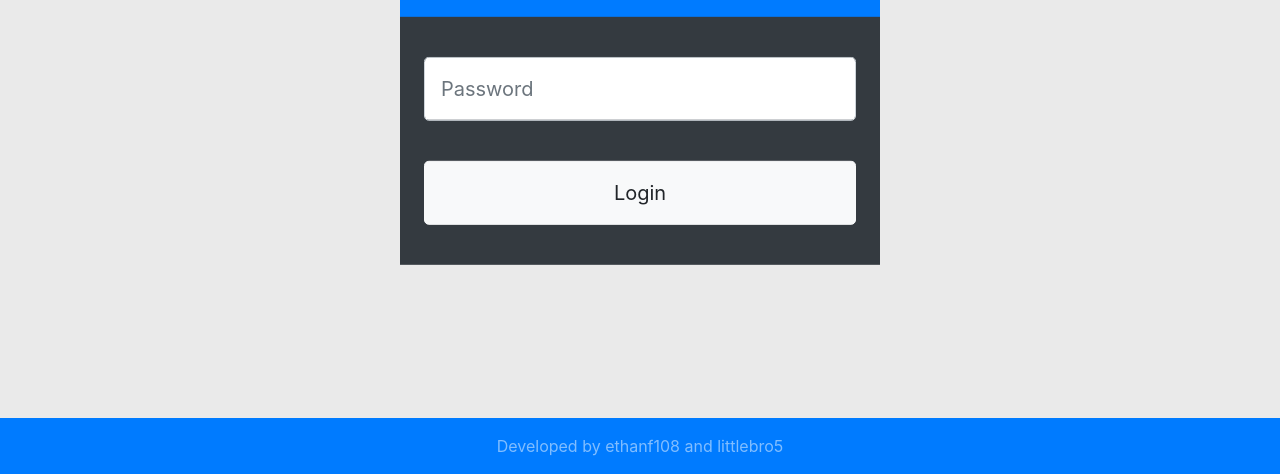
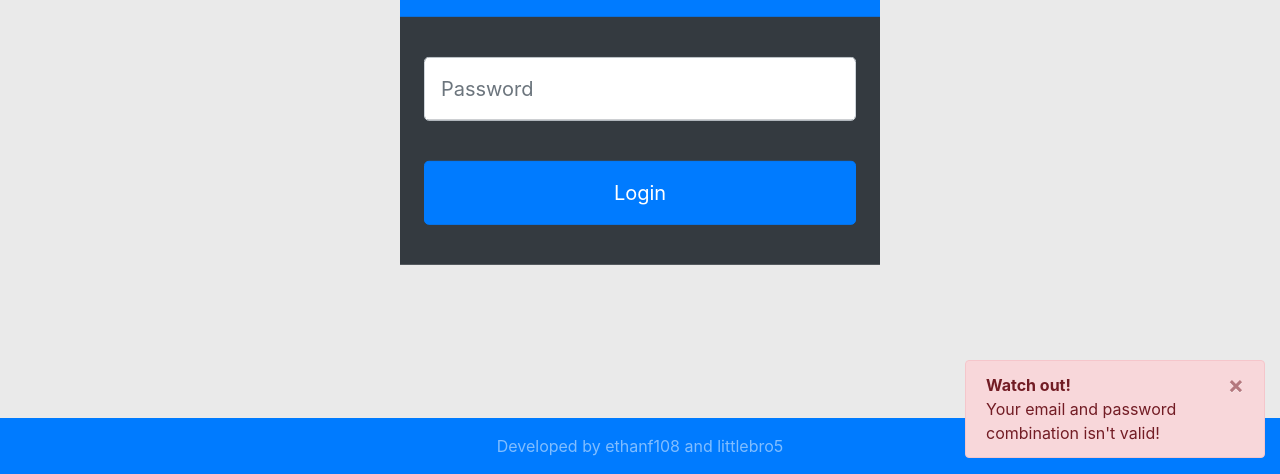
Before and after one commit to aaron-kirk/QSource, a plain HTML site: page login.html in a window 1280 px wide. Both pictures are taken after a click on the button "Next". Shown: the part 326-800 px from the top of the page. Drawn offline with nearby package versions, Linux system fonts and the light colour scheme; a web font is replaced by a local one.

Commit message:
Added password warning to login page

```diff
--- a/login.html
+++ b/login.html
@@ -15,6 +15,10 @@
 	<link rel="stylesheet" type="text/css" href="styles.css">
 
 	<script>
+		$(document).ready(function(){
+    		$('[data-toggle="popover"]').popover();
+		});
+
 		function next() {
 			document.getElementById("emailField").style.display="none";
 			document.getElementById("nextButton").style.display="none";
@@ -42,15 +46,21 @@
 					<input type="email" id="emailField" class="form-control btn-lg animated fadeInRight faster" placeholder="E-Mail" style="width:90%; margin-top:5vh; margin-bottom:2.5vh; padding-top:1.95rem; padding-bottom:1.95rem">
 				</div>
 				<div class="row justify-content-center">
-					<input type="password" id="passwordField" class="form-control btn-lg animated fadeInRight faster" placeholder="Password" style="display:none; width:90%; margin-top:5vh; margin-bottom:2.5vh; padding-top:1.95rem; padding-bottom:1.95rem">
+					<input type="password" id="passwordField" class="form-control btn-lg animated fadeIn faster" placeholder="Password" style="display:none; width:90%; margin-top:5vh; margin-bottom:2.5vh; padding-top:1.95rem; padding-bottom:1.95rem">
 				</div>
 				<div class="row justify-content-center">
 					<button type="button" onclick="next()" id="nextButton" class="btn btn-lg btn-light" style="width:90%; margin-top:2.5vh; margin-bottom:5vh; padding-top:1rem; padding-bottom:1rem"><span class="animated fadeIn">Next</span></button>
 				</div>
 				<div class="row justify-content-center">
-					<button type="submit" id="loginButton" class="btn btn-lg btn-light" style="width:90%; margin-top:2.5vh; margin-bottom:5vh; padding-top:1rem; padding-bottom:1rem; display:none"><span class="animated fadeIn">Login</span></button>
+					<button type="submit" id="loginButton" class="btn btn-lg btn-primary" style="width:90%; margin-top:2.5vh; margin-bottom:5vh; padding-top:1rem; padding-bottom:1rem; display:none"><span class="animated fadeIn">Login</span></button>
 				</div>
 			</div>
+		</div>
+		<div class="alert alert-danger alert-dismissible fade show animated fadeIn" style="position:fixed; width:300px; bottom:0; right:15px; " role="alert">
+ 			<strong>Watch out!</strong><br> Your email and password combination isn't valid!
+  			<button type="button" class="close" data-dismiss="alert" aria-label="Close">
+   				<span aria-hidden="true">&times;</span>
+  			</button>
 		</div>
 	</main>
 
```
